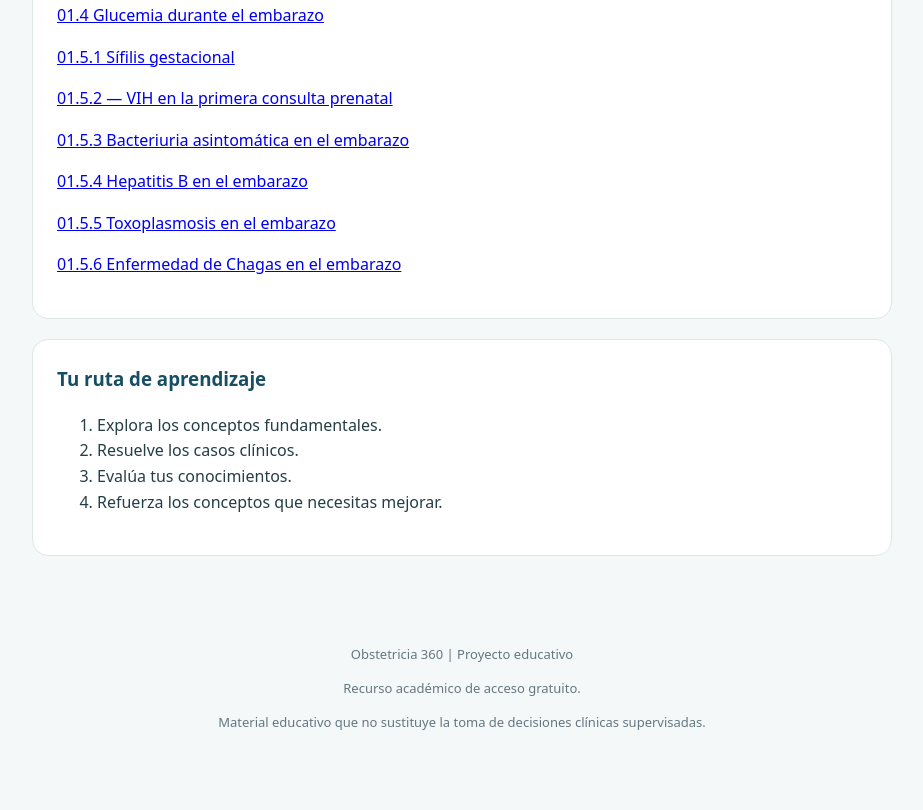
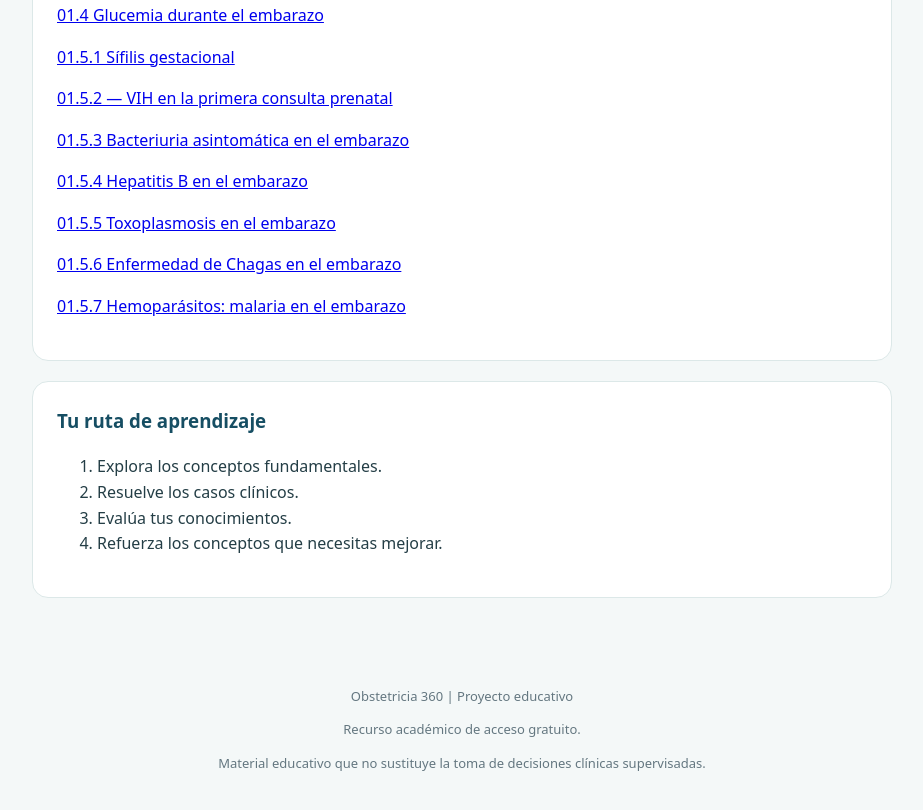
Before and after one commit to bp5icesi/obstetricia360, a plain HTML site: page index.html in a window 1280 px wide. Shown: the part 939-1749 px from the top of the page, without its empty margins (178-1101 px from the left). Before the commit the page ends 1709 px from the top, so only its background shows below. Drawn offline with Linux system fonts and the light colour scheme.

Commit message:
Update index.html

```diff
--- a/index.html
+++ b/index.html
@@ -142,6 +142,11 @@ footer {
     01.5.6 Enfermedad de Chagas en el embarazo
   </a>
 </p>
+  <p>
+  <a href="./modulos/malaria-embarazo.html">
+    01.5.7 Hemoparásitos: malaria en el embarazo
+  </a>
+</p>
 </section>
 
 
```
